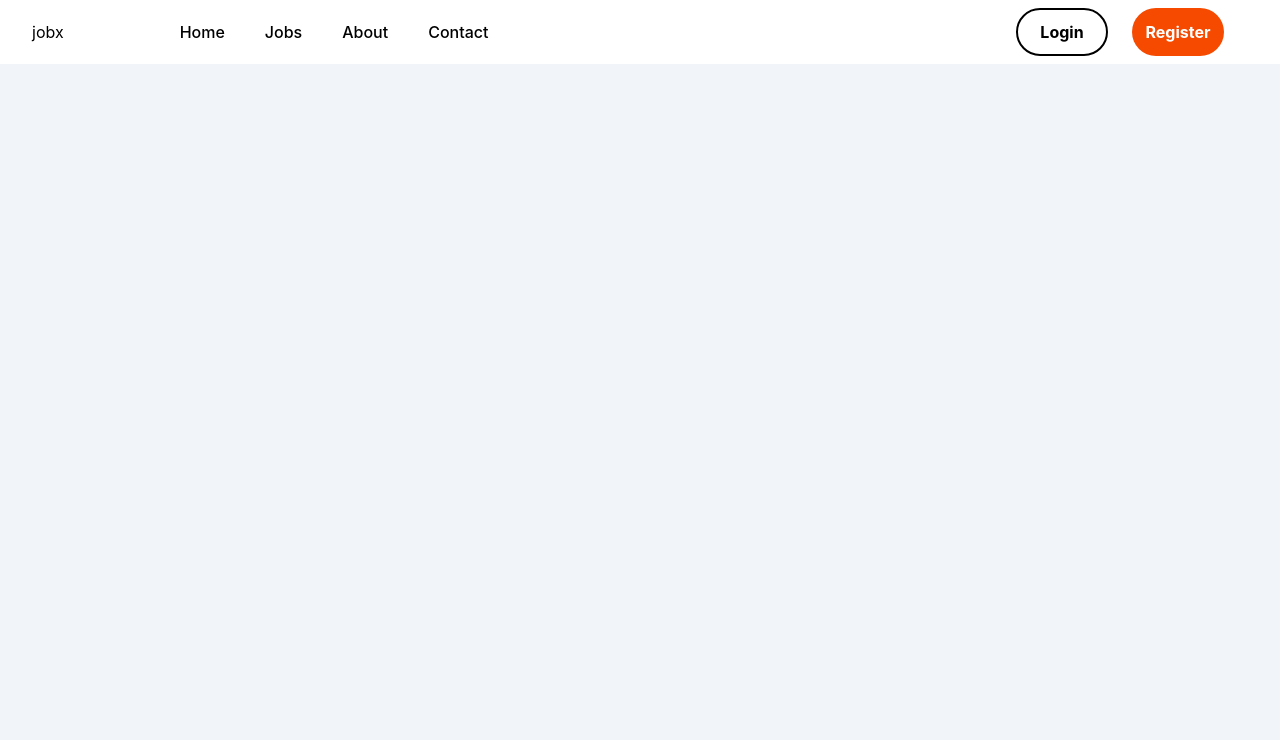
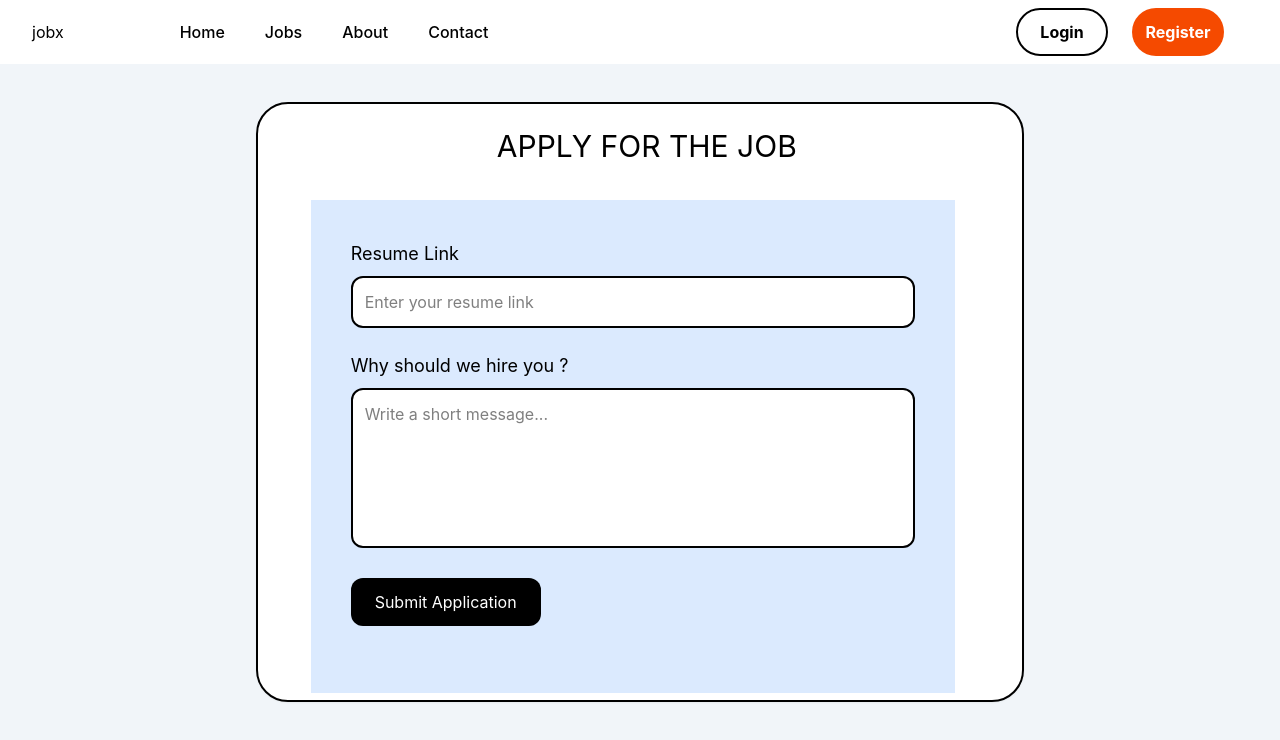
Before and after one commit to developranadr18vit25/JobX-Frontend, a React (Vite) app: page /jobs/1/Application in a window 1280 px wide. Shown: the top 740 px of the page. Built offline with nearby package versions, Linux system fonts and the light colour scheme.

Commit message:
User apply for job

```diff
--- a/src/App.jsx
+++ b/src/App.jsx
@@ -7,6 +7,7 @@ import SignUpCard from './components/SignUpCard';
 import UserLoginCard from './components/UserLoginCard';
 import DisplayBody from './components/DisplayBody';
 import JobDetail from './components/JobDetail';
+import JobApplication from './components/JobApplication';
 
 
 function App() {
@@ -26,6 +27,7 @@ function App() {
             <Route path="/login" element={<UserLoginCard/>} />
             <Route path="/jobs" element={<DisplayBody />} />
             <Route path="/jobs/:JobId" element={<JobDetail />} />
+            <Route path ="/jobs/:JobId/Application" element={<JobApplication />} />
 
 
 
--- a/src/api/getData.js
+++ b/src/api/getData.js
@@ -44,59 +44,35 @@ const getAvailableJobs = async (params) => {
 
 }
 
-// const filterRemote = async (jobType) => {
-//     try {
+const postUserApplication = async (JobId,Resume, Msg) => {
+    try {
 
-//         const token = localStorage.getItem("token");
+        const token=localStorage.getItem("token");
 
-//         const res = await axios.post(`http://127.0.0.1:4000/display/jobs?JobType=${jobType}`,
-//             {
-//                 Mode: "available"
-//             },
-//             {
-//                 headers: {
-//                     Authorization: `Bearer ${token}`
-//                 }
-//             }
-//         );
-//         return res;
+        const res = await axios.post("http://127.0.0.1:4000/apply/newJob",
+            {
+                JobId:JobId,
+                ResumeLink: Resume,
+                Message: Msg
+            },
+            {
+                headers:{
+                    Authorization: `Bearer ${token}`
+                }
+            }
+        )
 
-//     } catch (error) {
-//         console.log(error);
+        return res;
 
-//     }
-// }
+    } catch (error) {
+        console.log(error);
+    }
 
-// const filterExperience = async (minExp, maxExp) => {
-//     try {
-
-//         const token = localStorage.getItem("token");
-//         let url=`http://127.0.0.1:4000/display/jobs?minExp=${minExp}`;
-
-//         if(maxExp){
-//             url+=`&maxExp=${maxExp}`;
-//         }
-
-//         const res = await axios.post(,
-//             {
-//                 Mode: "available"
-//             },
-//             {
-//                 headers: {
-//                     Authorization: `Bearer ${token}`
-//                 }
-//             }
-//         );
-
-//         return res;
-
-//     } catch (error) {
-//         console.log(error);
-//     }
-// }
+}
 
 export default {
     postRegistrationData,
     loginData,
-    getAvailableJobs
+    getAvailableJobs,
+    postUserApplication
 };
--- /dev/null
+++ b/src/components/JobApplication.jsx
@@ -0,0 +1,63 @@
+import React from 'react'
+import { useState } from 'react'
+import { useParams } from 'react-router-dom';
+import api from '../api/getData';
+
+function JobApplication() {
+
+    const [Resume,setResume]=useState("");
+    const [Msg , setMsg]=useState("");
+
+    const {JobId}=useParams();
+
+    const postFunction=async ()=>{
+        const res=await api.postUserApplication(JobId,Resume,Msg);
+
+        console.log(res);
+    }
+
+    return (
+        <div className="bg-white h-150 w-[60%] mt-[3%] ml-[20%] p-6 border-2 rounded-4xl shadow-xs">
+            <h1 className='text-3xl pl-[30%]'>APPLY FOR THE JOB</h1>
+            <div className='h-[90%] bg-blue-100 mt-[5%] ml-[4%] w-[90%] p-10'>
+
+
+                <div className='mb-6'>
+                    <label className='block text-lg mb-2'>
+                        Resume Link
+                    </label>
+
+                    <input
+                        type="text"
+                        placeholder="Enter your resume link"
+                        className='w-full p-3 border-2 rounded-xl bg-white'
+                        onChange={(e)=>{
+                            setResume(e.target.value)
+                        }}
+                    />
+                </div>
+
+                <div className='mb-6'>
+                    <label className='block text-lg mb-2'>
+                        Why should we hire you ?
+                    </label>
+
+                    <textarea
+                        placeholder="Write a short message..."
+                        className='w-full h-40 p-3 border-2 rounded-xl bg-white resize-none'
+                        onChange={(e)=>{
+                            setMsg(e.target.value)
+                        }}
+                    />
+                </div>
+
+                <button className='bg-black text-white px-6 py-3 rounded-xl hover:cursor-pointer' onClick={postFunction}>
+                    Submit Application
+                </button>
+
+            </div>
+        </div>
+    )
+}
+
+export default JobApplication
--- a/src/components/JobDetail.jsx
+++ b/src/components/JobDetail.jsx
@@ -1,15 +1,15 @@
-import React, { useEffect} from 'react'
+import React, { useEffect } from 'react'
 import { Link } from 'react-router-dom'
 import JobCard from './JobCard'
 import api from '../api/getData'
 import { useParams } from 'react-router-dom'
-import { useState} from 'react'
+import { useState } from 'react'
 
 
 function JobDetail() {
 
-    const {JobId}=useParams();
-    const [Job,setJob]=useState(null);
+    const { JobId } = useParams();
+    const [Job, setJob] = useState(null);
 
     useEffect(() => {
 
@@ -22,20 +22,44 @@ function JobDetail() {
 
         getJobData();
 
-    },[JobId])
+    }, [JobId])
 
     if (!Job) return <div>Loading...</div>;
 
     return (
 
-        <div className=" bg-white bg-neutral-primary-soft block w-[70%] h-[35%] mt-[3%] p-6 border-2  rounded-4xl rounded-base shadow-xs">
-            <h5 className="mb-1 text-2xl font-semibold tracking-tight text-heading leading-8">{Job.Title}</h5>
-            <p className="text-body mb-2">{Job.CompanyName}</p>
-            <p className="text-body mb-2">Location: {Job.Location}</p>
-            <p className="text-body mb-2">JobType: {Job.JobType}</p>
-            <p className="text-body mb-2">Experience: {Job.Experience} years</p>
+        <>
+            <div className="flex gap-6 items-start">
 
-        </div>
+                <div className="bg-white bg-neutral-primary-soft block w-[40%] h-[40%] mt-[3%] ml-[7%] p-6 border-2 rounded-4xl rounded-base shadow-xs">
+                    <h5 className="mb-1 text-2xl font-semibold tracking-tight text-heading leading-8">
+                        {Job.Title}
+                    </h5>
+
+                    <p className="text-body mb-2">{Job.CompanyName}</p>
+                    <p className="text-body mb-2">Location: {Job.Location}</p>
+                    <p className="text-body mb-2">JobType: {Job.JobType}</p>
+                    <p className="text-body mb-2">Experience: {Job.Experience} years</p>
+                    <p className="text-body mb-2">Salary: {Job.Salary}</p>
+                </div>
+
+                <div className="bg-white h-300 w-[45%] mt-[3%] ml-[3%] p-6 border-2 rounded-4xl shadow-xs">
+                    <h1 className='text-2xl pl-[30%]'>Job Description</h1>
+                    <div className='h-[90%] bg-blue-100 mt-[5%] ml-[4%] w-[90%] p-10'>
+                        {Job.Description}
+
+                        <ul className='list-disc ml-6 mt-10'>
+                            <li>Role:  {Job.Title}</li>
+                            <li>Employment Type:  {Job.JobType}</li>
+                            <li>Status:  {Job.Status}</li>
+
+                        </ul>
+
+                    </div>
+                </div>
+
+            </div>
+        </>
 
 
     )
```
